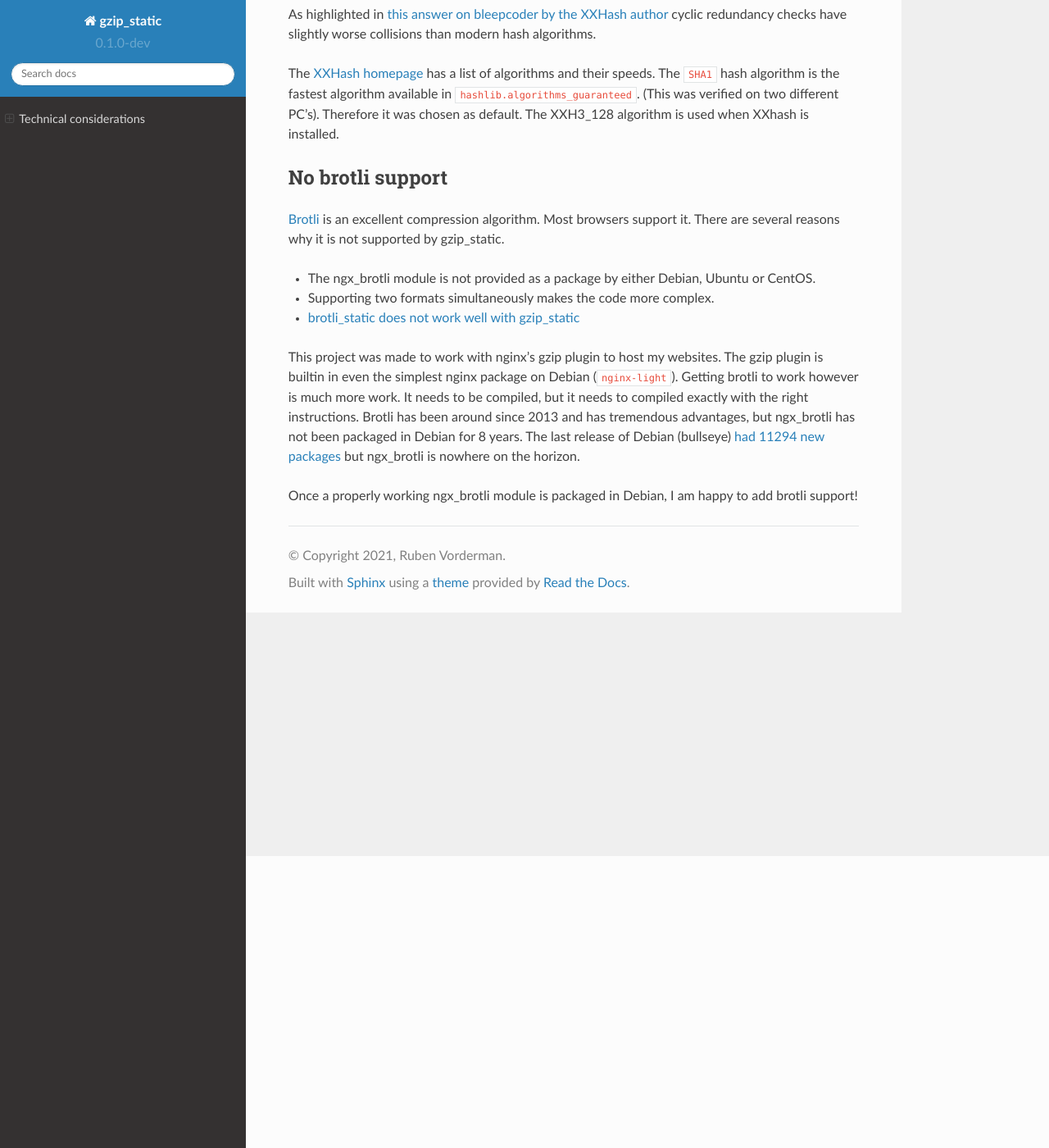
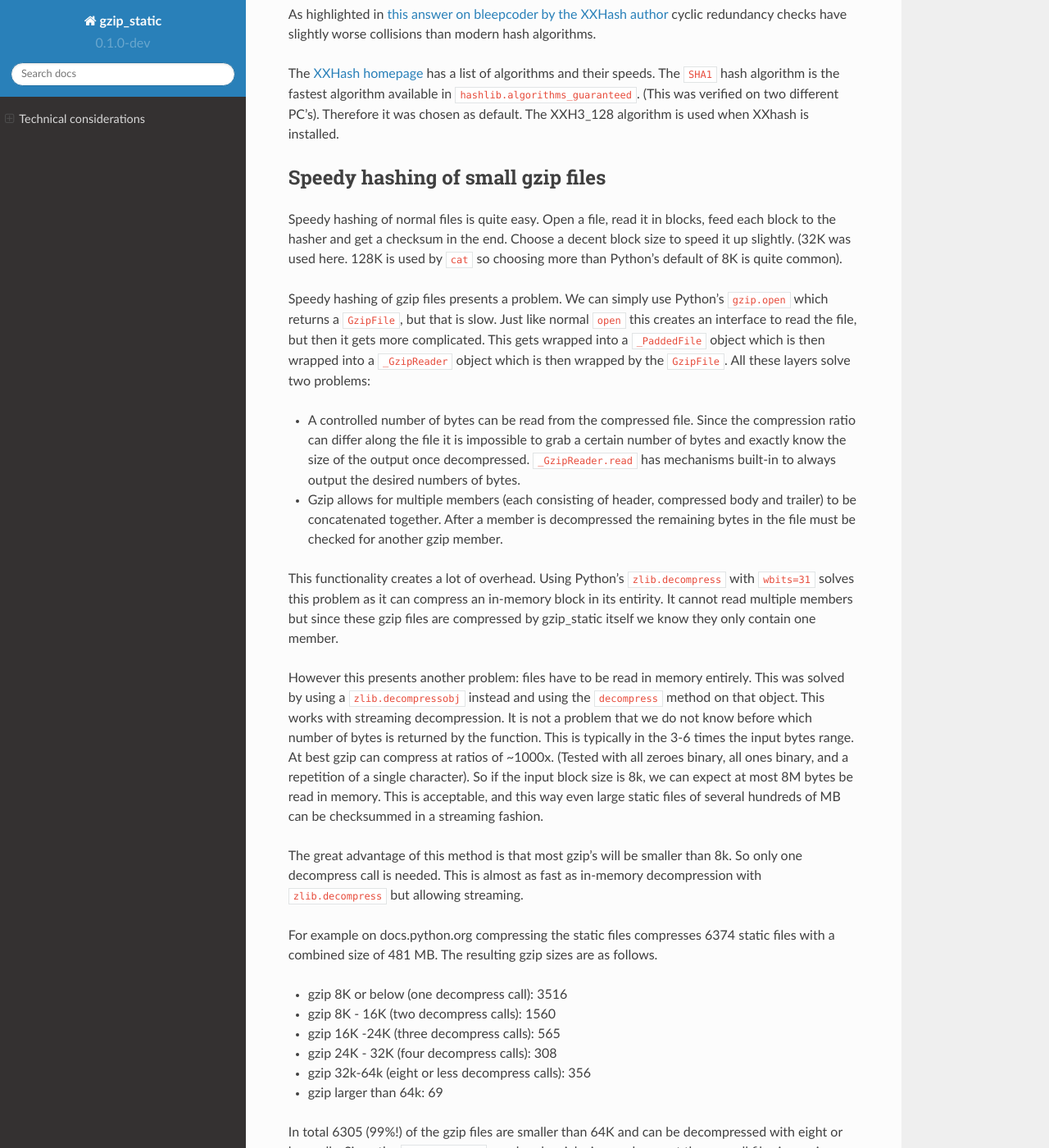
Before and after one commit to rhpvorderman/gzip_static, a Sphinx documentation site: the page built from docs/technical_considerations.rst, in a window 1280 px wide and 1400 px high, scrolled down 356 px. Shown: the whole window at 82% size. Built offline with Sphinx 7.4.7 and the Read the Docs theme 2.0.0, drawn with Linux system fonts in a browser that asks for light colours; some of the changed text lies outside the part shown.

Commit message:
Write essay on speedy hashing of gzip

```diff
--- a/docs/technical_considerations.rst
+++ b/docs/technical_considerations.rst
@@ -25,6 +25,70 @@ algorithm available in ``hashlib.algorithms_guaranteed``.
 (This was verified on two different PC's). Therefore it was chosen as default.
 The XXH3_128 algorithm is used when XXhash is installed.
 
+Speedy hashing of small gzip files
+----------------------------------
+Speedy hashing of normal files is quite easy. Open a file, read it in blocks,
+feed each block to the hasher and get a checksum in the end. Choose a decent
+block size to speed it up slightly. (32K was used here. 128K is used by ``cat``
+so choosing more than Python's default of 8K is quite common).
+
+Speedy hashing of gzip files presents a problem. We can simply use Python's
+``gzip.open`` which returns a ``GzipFile``, but that is slow. Just like normal
+``open`` this creates an interface to read the file, but then it gets more
+complicated. This gets wrapped into a ``_PaddedFile`` object which is then
+wrapped into a ``_GzipReader`` object which is then wrapped by the ``GzipFile``.
+All these layers solve two problems:
+
+- A controlled number of bytes can be read from the compressed file. Since the
+  compression ratio can differ along the file it is impossible to grab a
+  certain number of bytes and exactly know the size of the output once
+  decompressed. ``_GzipReader.read`` has mechanisms built-in to always output
+  the desired numbers of bytes.
+- Gzip allows for multiple members (each consisting of header, compressed body and
+  trailer) to be concatenated together. After a member is decompressed the
+  remaining bytes in the file must be checked for another gzip member.
+
+This functionality creates a lot of overhead. Using Python's ``zlib.decompress``
+with ``wbits=31`` solves this problem as it can compress an in-memory block
+in its entirity. It cannot read multiple members but since these gzip files
+are compressed by gzip_static itself we know they only contain one member.
+
+However this presents another problem: files have to be read in memory entirely.
+This was solved by using a ``zlib.decompressobj`` instead and using the
+``decompress`` method on that object. This works with streaming decompression.
+It is not a problem that we do not know before which number of bytes is returned
+by the function. This is typically in the 3-6 times the input bytes range.
+At best gzip can compress at ratios of ~1000x. (Tested with all zeroes binary,
+all ones binary, and a repetition of a single character). So if the input
+block size is 8k, we can expect at most 8M bytes be read in memory. This is
+acceptable, and this way even large static files of several hundreds of MB can
+be checksummed in a streaming fashion.
+
+The great advantage of this method is that most gzip's will be smaller than 8k.
+So only one decompress call is needed. This is almost as fast as in-memory
+decompression with ``zlib.decompress`` but allowing streaming.
+
+For example on docs.python.org compressing the static files compresses 6374
+static files with a combined size of 481 MB. The resulting gzip sizes are
+as follows.
+
+- gzip 8K or below (one decompress call): 3516
+- gzip 8K - 16K (two decompress calls): 1560
+- gzip 16K -24K (three decompress calls): 565
+- gzip 24K - 32K (four decompress calls): 308
+- gzip 32k-64k (eight or less decompress calls): 356
+- gzip larger than 64k: 69
+
+In total 6305 (99%!) of the gzip files are smaller than 64K and can be
+decompressed with eight or less calls. Since the ``gzip.GzipFile`` overhead
+weighs in very heavy at these small file sizes using ``zlib.decompressobj``
+creates a notable speed improvement, reducing decompression time by about
+~30% for the docs.python.org website.
+
+The speedup can be even greater when using
+`python-isal <https://github.com/pycompression/python-isal>`_. Using its
+``isal_zlib.decompressobj`` reduces the decompression time with more than 50%.
+
 No brotli support
 -----------------
 `Brotli <https://en.wikipedia.org/wiki/Brotli>`_ is an excellent compression
```
